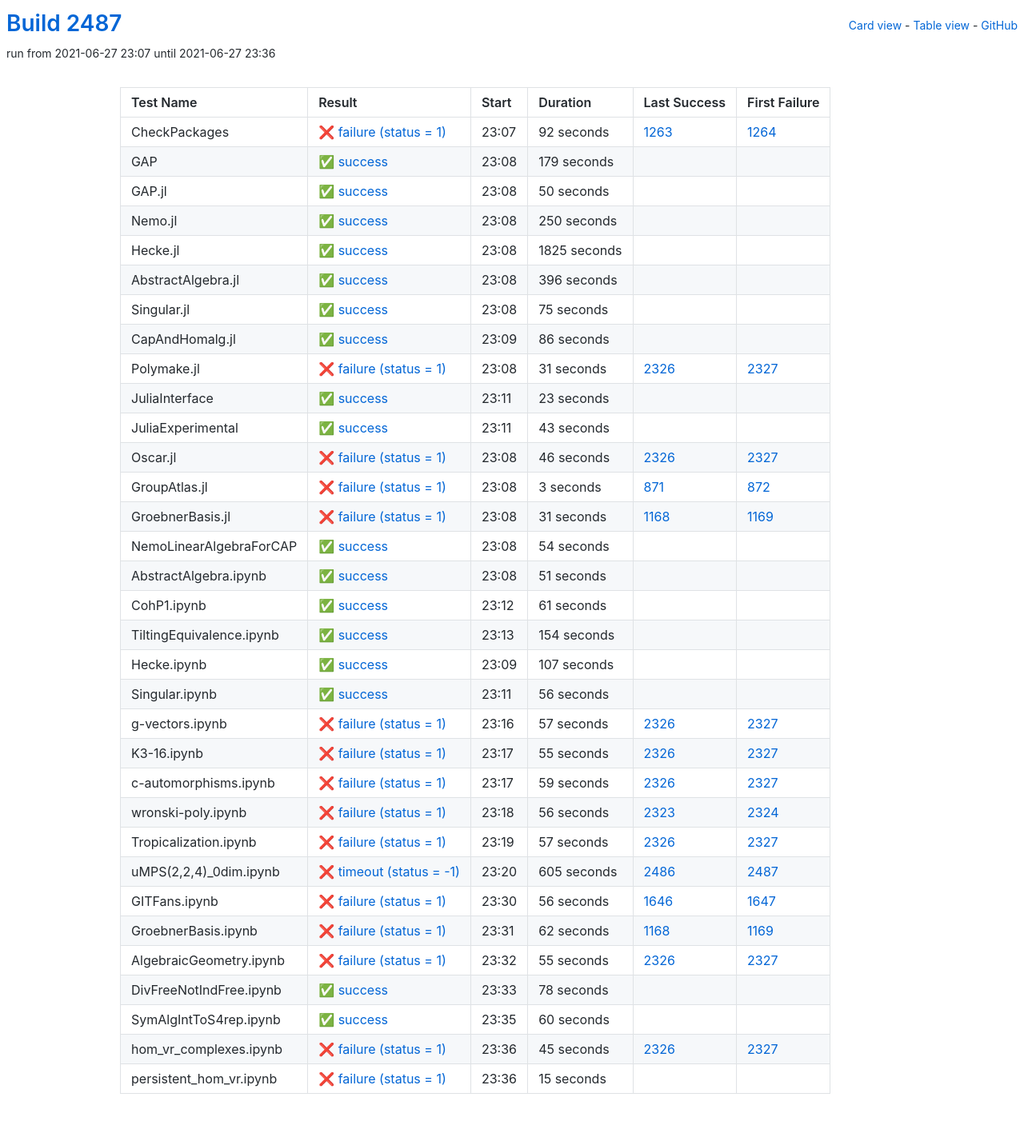
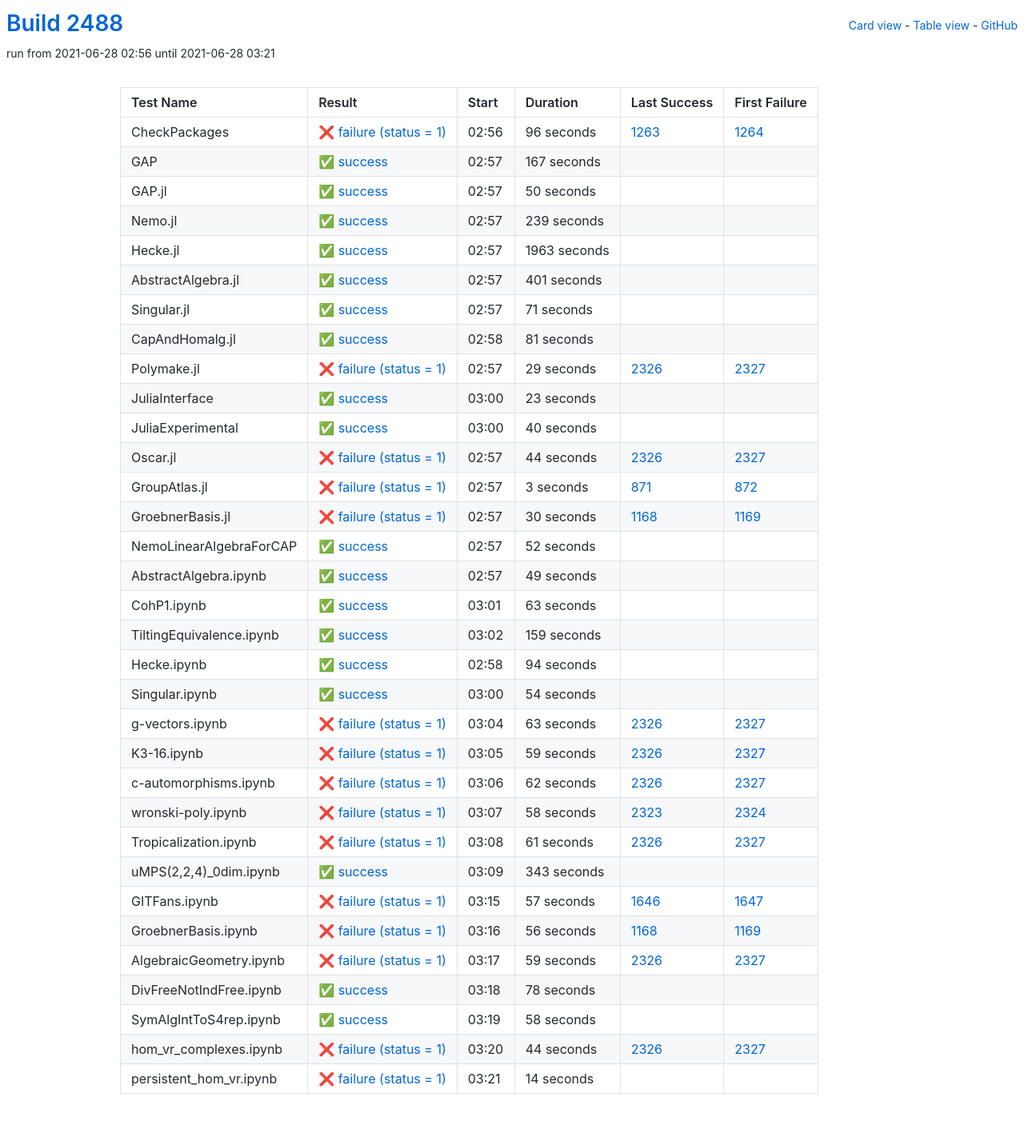
Before and after one commit to oscar-system/oscar-ci-status-stable, a Jekyll site: the page built from table.html, in a window 1280 px wide. Shown: the whole page at 80% size. Built offline with Jekyll 4.4.1, drawn with Linux system fonts in a browser that asks for light colours.

Commit message:
Build #2488

```diff
--- a/_data/ci.yml
+++ b/_data/ci.yml
@@ -1,6 +1,6 @@
 ---
-build: 2487
-build_url: https://oscarci.mathematik.uni-kl.de/job/oscar-stable/2487/
+build: 2488
+build_url: https://oscarci.mathematik.uni-kl.de/job/oscar-stable/2488/
 job: oscar-stable
 organization: oscar-system
 repo: oscar-ci-status-stable
@@ -8,32 +8,32 @@ repourl: https://github.com/oscar-system/oscar-ci-status-stable
 tests:
 - name: CheckPackages
   id: checkpackages
-  log: https://oscarci.mathematik.uni-kl.de/job/oscar-stable/2487/artifact/logs/build-2487/CheckPackages.log
-  start: 2021-06-27 23:07
+  log: https://oscarci.mathematik.uni-kl.de/job/oscar-stable/2488/artifact/logs/build-2488/CheckPackages.log
+  start: 2021-06-28 02:56
   success: false
   exitcode: 1
   status: failure
-  duration: 92
+  duration: 96
   last_success: 1263
   last_success_url: https://oscarci.mathematik.uni-kl.de/job/oscar-stable/1263/
   first_failure: 1264
   first_failure_url: https://oscarci.mathematik.uni-kl.de/job/oscar-stable/1264/
 - name: GAP
   id: gap
-  log: https://oscarci.mathematik.uni-kl.de/job/oscar-stable/2487/artifact/logs/build-2487/GAP.log
-  start: 2021-06-27 23:08
+  log: https://oscarci.mathematik.uni-kl.de/job/oscar-stable/2488/artifact/logs/build-2488/GAP.log
+  start: 2021-06-28 02:57
   success: true
   exitcode: 0
   status: success
-  duration: 179
+  duration: 167
   last_success: false
   last_success_url:
   first_failure: false
   first_failure_url:
 - name: GAP.jl
   id: gap-jl
-  log: https://oscarci.mathematik.uni-kl.de/job/oscar-stable/2487/artifact/logs/build-2487/GAP.jl.log
-  start: 2021-06-27 23:08
+  log: https://oscarci.mathematik.uni-kl.de/job/oscar-stable/2488/artifact/logs/build-2488/GAP.jl.log
+  start: 2021-06-28 02:57
   success: true
   exitcode: 0
   status: success
@@ -44,80 +44,80 @@ tests:
   first_failure_url:
 - name: Nemo.jl
   id: nemo-jl
-  log: https://oscarci.mathematik.uni-kl.de/job/oscar-stable/2487/artifact/logs/build-2487/Nemo.jl.log
-  start: 2021-06-27 23:08
+  log: https://oscarci.mathematik.uni-kl.de/job/oscar-stable/2488/artifact/logs/build-2488/Nemo.jl.log
+  start: 2021-06-28 02:57
   success: true
   exitcode: 0
   status: success
-  duration: 250
+  duration: 239
   last_success: false
   last_success_url:
   first_failure: false
   first_failure_url:
 - name: Hecke.jl
   id: hecke-jl
-  log: https://oscarci.mathematik.uni-kl.de/job/oscar-stable/2487/artifact/logs/build-2487/Hecke.jl.log
-  start: 2021-06-27 23:08
+  log: https://oscarci.mathematik.uni-kl.de/job/oscar-stable/2488/artifact/logs/build-2488/Hecke.jl.log
+  start: 2021-06-28 02:57
   success: true
   exitcode: 0
   status: success
-  duration: 1825
+  duration: 1963
   last_success: false
   last_success_url:
   first_failure: false
   first_failure_url:
 - name: AbstractAlgebra.jl
   id: abstractalgebra-jl
-  log: https://oscarci.mathematik.uni-kl.de/job/oscar-stable/2487/artifact/logs/build-2487/AbstractAlgebra.jl.log
-  start: 2021-06-27 23:08
+  log: https://oscarci.mathematik.uni-kl.de/job/oscar-stable/2488/artifact/logs/build-2488/AbstractAlgebra.jl.log
+  start: 2021-06-28 02:57
   success: true
   exitcode: 0
   status: success
-  duration: 396
+  duration: 401
   last_success: false
   last_success_url:
   first_failure: false
   first_failure_url:
 - name: Singular.jl
   id: singular-jl
-  log: https://oscarci.mathematik.uni-kl.de/job/oscar-stable/2487/artifact/logs/build-2487/Singular.jl.log
-  start: 2021-06-27 23:08
+  log: https://oscarci.mathematik.uni-kl.de/job/oscar-stable/2488/artifact/logs/build-2488/Singular.jl.log
+  start: 2021-06-28 02:57
   success: true
   exitcode: 0
   status: success
-  duration: 75
+  duration: 71
   last_success: false
   last_success_url:
   first_failure: false
   first_failure_url:
 - name: CapAndHomalg.jl
   id: capandhomalg-jl
-  log: https://oscarci.mathematik.uni-kl.de/job/oscar-stable/2487/artifact/logs/build-2487/CapAndHomalg.jl.log
-  start: 2021-06-27 23:09
+  log: https://oscarci.mathematik.uni-kl.de/job/oscar-stable/2488/artifact/logs/build-2488/CapAndHomalg.jl.log
+  start: 2021-06-28 02:58
   success: true
   exitcode: 0
   status: success
-  duration: 86
+  duration: 81
   last_success: false
   last_success_url:
   first_failure: false
   first_failure_url:
 - name: Polymake.jl
   id: polymake-jl
-  log: https://oscarci.mathematik.uni-kl.de/job/oscar-stable/2487/artifact/logs/build-2487/Polymake.jl.log
-  start: 2021-06-27 23:08
+  log: https://oscarci.mathematik.uni-kl.de/job/oscar-stable/2488/artifact/logs/build-2488/Polymake.jl.log
+  start: 2021-06-28 02:57
   success: false
   exitcode: 1
   status: failure
-  duration: 31
+  duration: 29
   last_success: 2326
   last_success_url: https://oscarci.mathematik.uni-kl.de/job/oscar-stable/2326/
   first_failure: 2327
   first_failure_url: https://oscarci.mathematik.uni-kl.de/job/oscar-stable/2327/
 - name: JuliaInterface
   id: juliainterface
-  log: https://oscarci.mathematik.uni-kl.de/job/oscar-stable/2487/artifact/logs/build-2487/JuliaInterface.log
-  start: 2021-06-27 23:11
+  log: https://oscarci.mathematik.uni-kl.de/job/oscar-stable/2488/artifact/logs/build-2488/JuliaInterface.log
+  start: 2021-06-28 03:00
   success: true
   exitcode: 0
   status: success
@@ -128,32 +128,32 @@ tests:
   first_failure_url:
 - name: JuliaExperimental
   id: juliaexperimental
-  log: https://oscarci.mathematik.uni-kl.de/job/oscar-stable/2487/artifact/logs/build-2487/JuliaExperimental.log
-  start: 2021-06-27 23:11
+  log: https://oscarci.mathematik.uni-kl.de/job/oscar-stable/2488/artifact/logs/build-2488/JuliaExperimental.log
+  start: 2021-06-28 03:00
   success: true
   exitcode: 0
   status: success
-  duration: 43
+  duration: 40
   last_success: false
   last_success_url:
   first_failure: false
   first_failure_url:
 - name: Oscar.jl
   id: oscar-jl
-  log: https://oscarci.mathematik.uni-kl.de/job/oscar-stable/2487/artifact/logs/build-2487/Oscar.jl.log
-  start: 2021-06-27 23:08
+  log: https://oscarci.mathematik.uni-kl.de/job/oscar-stable/2488/artifact/logs/build-2488/Oscar.jl.log
+  start: 2021-06-28 02:57
   success: false
   exitcode: 1
   status: failure
-  duration: 46
+  duration: 44
   last_success: 2326
   last_success_url: https://oscarci.mathematik.uni-kl.de/job/oscar-stable/2326/
   first_failure: 2327
   first_failure_url: https://oscarci.mathematik.uni-kl.de/job/oscar-stable/2327/
 - name: GroupAtlas.jl
   id: groupatlas-jl
-  log: https://oscarci.mathematik.uni-kl.de/job/oscar-stable/2487/artifact/logs/build-2487/GroupAtlas.jl.log
-  start: 2021-06-27 23:08
+  log: https://oscarci.mathematik.uni-kl.de/job/oscar-stable/2488/artifact/logs/build-2488/GroupAtlas.jl.log
+  start: 2021-06-28 02:57
   success: false
   exitcode: 1
   status: failure
@@ -164,20 +164,80 @@ tests:
   first_failure_url: https://oscarci.mathematik.uni-kl.de/job/oscar-stable/872/
 - name: GroebnerBasis.jl
   id: groebnerbasis-jl
-  log: https://oscarci.mathematik.uni-kl.de/job/oscar-stable/2487/artifact/logs/build-2487/GroebnerBasis.jl.log
-  start: 2021-06-27 23:08
+  log: https://oscarci.mathematik.uni-kl.de/job/oscar-stable/2488/artifact/logs/build-2488/GroebnerBasis.jl.log
+  start: 2021-06-28 02:57
   success: false
   exitcode: 1
   status: failure
-  duration: 31
+  duration: 30
   last_success: 1168
   last_success_url: https://oscarci.mathematik.uni-kl.de/job/oscar-stable/1168/
   first_failure: 1169
   first_failure_url: https://oscarci.mathematik.uni-kl.de/job/oscar-stable/1169/
 - name: NemoLinearAlgebraForCAP
   id: nemolinearalgebraforcap
-  log: https://oscarci.mathematik.uni-kl.de/job/oscar-stable/2487/artifact/logs/build-2487/NemoLinearAlgebraForCAP.log
-  start: 2021-06-27 23:08
+  log: https://oscarci.mathematik.uni-kl.de/job/oscar-stable/2488/artifact/logs/build-2488/NemoLinearAlgebraForCAP.log
+  start: 2021-06-28 02:57
+  success: true
+  exitcode: 0
+  status: success
+  duration: 52
+  last_success: false
+  last_success_url:
+  first_failure: false
+  first_failure_url:
+- name: AbstractAlgebra.ipynb
+  id: abstractalgebra-ipynb
+  log: https://oscarci.mathematik.uni-kl.de/job/oscar-stable/2488/artifact/logs/build-2488/AbstractAlgebra.ipynb.log
+  start: 2021-06-28 02:57
+  success: true
+  exitcode: 0
+  status: success
+  duration: 49
+  last_success: false
+  last_success_url:
+  first_failure: false
+  first_failure_url:
+- name: CohP1.ipynb
+  id: cohp1-ipynb
+  log: https://oscarci.mathematik.uni-kl.de/job/oscar-stable/2488/artifact/logs/build-2488/CohP1.ipynb.log
+  start: 2021-06-28 03:01
+  success: true
+  exitcode: 0
+  status: success
+  duration: 63
+  last_success: false
+  last_success_url:
+  first_failure: false
+  first_failure_url:
+- name: TiltingEquivalence.ipynb
+  id: tiltingequivalence-ipynb
+  log: https://oscarci.mathematik.uni-kl.de/job/oscar-stable/2488/artifact/logs/build-2488/TiltingEquivalence.ipynb.log
+  start: 2021-06-28 03:02
+  success: true
+  exitcode: 0
+  status: success
+  duration: 159
+  last_success: false
+  last_success_url:
+  first_failure: false
+  first_failure_url:
+- name: Hecke.ipynb
+  id: hecke-ipynb
+  log: https://oscarci.mathematik.uni-kl.de/job/oscar-stable/2488/artifact/logs/build-2488/Hecke.ipynb.log
+  start: 2021-06-28 02:58
+  success: true
+  exitcode: 0
+  status: success
+  duration: 94
+  last_success: false
+  last_success_url:
+  first_failure: false
+  first_failure_url:
+- name: Singular.ipynb
+  id: singular-ipynb
+  log: https://oscarci.mathematik.uni-kl.de/job/oscar-stable/2488/artifact/logs/build-2488/Singular.ipynb.log
+  start: 2021-06-28 03:00
   success: true
   exitcode: 0
   status: success
@@ -186,94 +246,22 @@ tests:
   last_success_url:
   first_failure: false
   first_failure_url:
-- name: AbstractAlgebra.ipynb
-  id: abstractalgebra-ipynb
-  log: https://oscarci.mathematik.uni-kl.de/job/oscar-stable/2487/artifact/logs/build-2487/AbstractAlgebra.ipynb.log
-  start: 2021-06-27 23:08
-  success: true
-  exitcode: 0
-  status: success
-  duration: 51
-  last_success: false
-  last_success_url:
-  first_failure: false
-  first_failure_url:
-- name: CohP1.ipynb
-  id: cohp1-ipynb
-  log: https://oscarci.mathematik.uni-kl.de/job/oscar-stable/2487/artifact/logs/build-2487/CohP1.ipynb.log
-  start: 2021-06-27 23:12
-  success: true
-  exitcode: 0
-  status: success
-  duration: 61
-  last_success: false
-  last_success_url:
-  first_failure: false
-  first_failure_url:
-- name: TiltingEquivalence.ipynb
-  id: tiltingequivalence-ipynb
-  log: https://oscarci.mathematik.uni-kl.de/job/oscar-stable/2487/artifact/logs/build-2487/TiltingEquivalence.ipynb.log
-  start: 2021-06-27 23:13
-  success: true
-  exitcode: 0
-  status: success
-  duration: 154
-  last_success: false
-  last_success_url:
-  first_failure: false
-  first_failure_url:
-- name: Hecke.ipynb
-  id: hecke-ipynb
-  log: https://oscarci.mathematik.uni-kl.de/job/oscar-stable/2487/artifact/logs/build-2487/Hecke.ipynb.log
-  start: 2021-06-27 23:09
-  success: true
-  exitcode: 0
-  status: success
-  duration: 107
-  last_success: false
-  last_success_url:
-  first_failure: false
-  first_failure_url:
-- name: Singular.ipynb
-  id: singular-ipynb
-  log: https://oscarci.mathematik.uni-kl.de/job/oscar-stable/2487/artifact/logs/build-2487/Singular.ipynb.log
-  start: 2021-06-27 23:11
-  success: true
-  exitcode: 0
-  status: success
-  duration: 56
-  last_success: false
-  last_success_url:
-  first_failure: false
-  first_failure_url:
 - name: g-vectors.ipynb
   id: g-vectors-ipynb
-  log: https://oscarci.mathematik.uni-kl.de/job/oscar-stable/2487/artifact/logs/build-2487/g-vectors.ipynb.log
-  start: 2021-06-27 23:16
+  log: https://oscarci.mathematik.uni-kl.de/job/oscar-stable/2488/artifact/logs/build-2488/g-vectors.ipynb.log
+  start: 2021-06-28 03:04
   success: false
   exitcode: 1
   status: failure
-  duration: 57
+  duration: 63
   last_success: 2326
   last_success_url: https://oscarci.mathematik.uni-kl.de/job/oscar-stable/2326/
   first_failure: 2327
   first_failure_url: https://oscarci.mathematik.uni-kl.de/job/oscar-stable/2327/
 - name: K3-16.ipynb
   id: k3-16-ipynb
-  log: https://oscarci.mathematik.uni-kl.de/job/oscar-stable/2487/artifact/logs/build-2487/K3-16.ipynb.log
-  start: 2021-06-27 23:17
-  success: false
-  exitcode: 1
-  status: failure
-  duration: 55
-  last_success: 2326
-  last_success_url: https://oscarci.mathematik.uni-kl.de/job/oscar-stable/2326/
-  first_failure: 2327
-  first_failure_url: https://oscarci.mathematik.uni-kl.de/job/oscar-stable/2327/
-- name: c-automorphisms.ipynb
-  id: c-automorphisms-ipynb
-  log: https://oscarci.mathematik.uni-kl.de/job/oscar-stable/2487/artifact/logs/build-2487/c-automorphisms.ipynb.log
-  start: 2021-06-27 23:17
+  log: https://oscarci.mathematik.uni-kl.de/job/oscar-stable/2488/artifact/logs/build-2488/K3-16.ipynb.log
+  start: 2021-06-28 03:05
   success: false
   exitcode: 1
   status: failure
@@ -282,82 +270,94 @@ tests:
   last_success_url: https://oscarci.mathematik.uni-kl.de/job/oscar-stable/2326/
   first_failure: 2327
   first_failure_url: https://oscarci.mathematik.uni-kl.de/job/oscar-stable/2327/
-- name: wronski-poly.ipynb
-  id: wronski-poly-ipynb
-  log: https://oscarci.mathematik.uni-kl.de/job/oscar-stable/2487/artifact/logs/build-2487/wronski-poly.ipynb.log
-  start: 2021-06-27 23:18
+- name: c-automorphisms.ipynb
+  id: c-automorphisms-ipynb
+  log: https://oscarci.mathematik.uni-kl.de/job/oscar-stable/2488/artifact/logs/build-2488/c-automorphisms.ipynb.log
+  start: 2021-06-28 03:06
   success: false
   exitcode: 1
   status: failure
-  duration: 56
+  duration: 62
+  last_success: 2326
+  last_success_url: https://oscarci.mathematik.uni-kl.de/job/oscar-stable/2326/
+  first_failure: 2327
+  first_failure_url: https://oscarci.mathematik.uni-kl.de/job/oscar-stable/2327/
+- name: wronski-poly.ipynb
+  id: wronski-poly-ipynb
+  log: https://oscarci.mathematik.uni-kl.de/job/oscar-stable/2488/artifact/logs/build-2488/wronski-poly.ipynb.log
+  start: 2021-06-28 03:07
+  success: false
+  exitcode: 1
+  status: failure
+  duration: 58
   last_success: 2323
   last_success_url: https://oscarci.mathematik.uni-kl.de/job/oscar-stable/2323/
   first_failure: 2324
   first_failure_url: https://oscarci.mathematik.uni-kl.de/job/oscar-stable/2324/
 - name: Tropicalization.ipynb
   id: tropicalization-ipynb
-  log: https://oscarci.mathematik.uni-kl.de/job/oscar-stable/2487/artifact/logs/build-2487/Tropicalization.ipynb.log
-  start: 2021-06-27 23:19
+  log: https://oscarci.mathematik.uni-kl.de/job/oscar-stable/2488/artifact/logs/build-2488/Tropicalization.ipynb.log
+  start: 2021-06-28 03:08
   success: false
   exitcode: 1
   status: failure
-  duration: 57
+  duration: 61
   last_success: 2326
   last_success_url: https://oscarci.mathematik.uni-kl.de/job/oscar-stable/2326/
   first_failure: 2327
   first_failure_url: https://oscarci.mathematik.uni-kl.de/job/oscar-stable/2327/
 - name: uMPS(2,2,4)_0dim.ipynb
   id: umps-2-2-4-0dim-ipynb
-  log: https://oscarci.mathematik.uni-kl.de/job/oscar-stable/2487/artifact/logs/build-2487/uMPS-2-2-4-_0dim.ipynb.log
-  start: 2021-06-27 23:20
-  success: false
-  exitcode: -1
-  status: timeout
-  duration: 605
-  last_success: 2486
-  last_success_url: https://oscarci.mathematik.uni-kl.de/job/oscar-stable/2486/
-  first_failure: 2487
-  first_failure_url: https://oscarci.mathematik.uni-kl.de/job/oscar-stable/2487/
+  log: https://oscarci.mathematik.uni-kl.de/job/oscar-stable/2488/artifact/logs/build-2488/uMPS-2-2-4-_0dim.ipynb.log
+  start: 2021-06-28 03:09
+  success: true
+  exitcode: 0
+  status: success
+  duration: 343
+  last_success: false
+  last_success_url:
+  first_failure: false
+  first_failure_url:
 - name: GITFans.ipynb
   id: gitfans-ipynb
-  log: https://oscarci.mathematik.uni-kl.de/job/oscar-stable/2487/artifact/logs/build-2487/GITFans.ipynb.log
-  start: 2021-06-27 23:30
+  log: https://oscarci.mathematik.uni-kl.de/job/oscar-stable/2488/artifact/logs/build-2488/GITFans.ipynb.log
+  start: 2021-06-28 03:15
   success: false
   exitcode: 1
   status: failure
-  duration: 56
+  duration: 57
   last_success: 1646
   last_success_url: https://oscarci.mathematik.uni-kl.de/job/oscar-stable/1646/
   first_failure: 1647
   first_failure_url: https://oscarci.mathematik.uni-kl.de/job/oscar-stable/1647/
 - name: GroebnerBasis.ipynb
   id: groebnerbasis-ipynb
-  log: https://oscarci.mathematik.uni-kl.de/job/oscar-stable/2487/artifact/logs/build-2487/GroebnerBasis.ipynb.log
-  start: 2021-06-27 23:31
+  log: https://oscarci.mathematik.uni-kl.de/job/oscar-stable/2488/artifact/logs/build-2488/GroebnerBasis.ipynb.log
+  start: 2021-06-28 03:16
   success: false
   exitcode: 1
   status: failure
-  duration: 62
+  duration: 56
   last_success: 1168
   last_success_url: https://oscarci.mathematik.uni-kl.de/job/oscar-stable/1168/
   first_failure: 1169
   first_failure_url: https://oscarci.mathematik.uni-kl.de/job/oscar-stable/1169/
 - name: AlgebraicGeometry.ipynb
   id: algebraicgeometry-ipynb
-  log: https://oscarci.mathematik.uni-kl.de/job/oscar-stable/2487/artifact/logs/build-2487/AlgebraicGeometry.ipynb.log
-  start: 2021-06-27 23:32
+  log: https://oscarci.mathematik.uni-kl.de/job/oscar-stable/2488/artifact/logs/build-2488/AlgebraicGeometry.ipynb.log
+  start: 2021-06-28 03:17
   success: false
   exitcode: 1
   status: failure
-  duration: 55
+  duration: 59
   last_success: 2326
   last_success_url: https://oscarci.mathematik.uni-kl.de/job/oscar-stable/2326/
   first_failure: 2327
   first_failure_url: https://oscarci.mathematik.uni-kl.de/job/oscar-stable/2327/
 - name: DivFreeNotIndFree.ipynb
   id: divfreenotindfree-ipynb
-  log: https://oscarci.mathematik.uni-kl.de/job/oscar-stable/2487/artifact/logs/build-2487/DivFreeNotIndFree.ipynb.log
-  start: 2021-06-27 23:33
+  log: https://oscarci.mathematik.uni-kl.de/job/oscar-stable/2488/artifact/logs/build-2488/DivFreeNotIndFree.ipynb.log
+  start: 2021-06-28 03:18
   success: true
   exitcode: 0
   status: success
@@ -368,36 +368,36 @@ tests:
   first_failure_url:
 - name: SymAlgIntToS4rep.ipynb
   id: symalginttos4rep-ipynb
-  log: https://oscarci.mathematik.uni-kl.de/job/oscar-stable/2487/artifact/logs/build-2487/SymAlgIntToS4rep.ipynb.log
-  start: 2021-06-27 23:35
+  log: https://oscarci.mathematik.uni-kl.de/job/oscar-stable/2488/artifact/logs/build-2488/SymAlgIntToS4rep.ipynb.log
+  start: 2021-06-28 03:19
   success: true
   exitcode: 0
   status: success
-  duration: 60
+  duration: 58
   last_success: false
   last_success_url:
   first_failure: false
   first_failure_url:
 - name: hom_vr_complexes.ipynb
   id: hom-vr-complexes-ipynb
-  log: https://oscarci.mathematik.uni-kl.de/job/oscar-stable/2487/artifact/logs/build-2487/hom_vr_complexes.ipynb.log
-  start: 2021-06-27 23:36
+  log: https://oscarci.mathematik.uni-kl.de/job/oscar-stable/2488/artifact/logs/build-2488/hom_vr_complexes.ipynb.log
+  start: 2021-06-28 03:20
   success: false
   exitcode: 1
   status: failure
-  duration: 45
+  duration: 44
   last_success: 2326
   last_success_url: https://oscarci.mathematik.uni-kl.de/job/oscar-stable/2326/
   first_failure: 2327
   first_failure_url: https://oscarci.mathematik.uni-kl.de/job/oscar-stable/2327/
 - name: persistent_hom_vr.ipynb
   id: persistent-hom-vr-ipynb
-  log: https://oscarci.mathematik.uni-kl.de/job/oscar-stable/2487/artifact/logs/build-2487/persistent_hom_vr.ipynb.log
-  start: 2021-06-27 23:36
+  log: https://oscarci.mathematik.uni-kl.de/job/oscar-stable/2488/artifact/logs/build-2488/persistent_hom_vr.ipynb.log
+  start: 2021-06-28 03:21
   success: false
   exitcode: 1
   status: failure
-  duration: 15
+  duration: 14
   last_success: false
   last_success_url:
   first_failure: false
```
Also changed, not shown: README.md.
